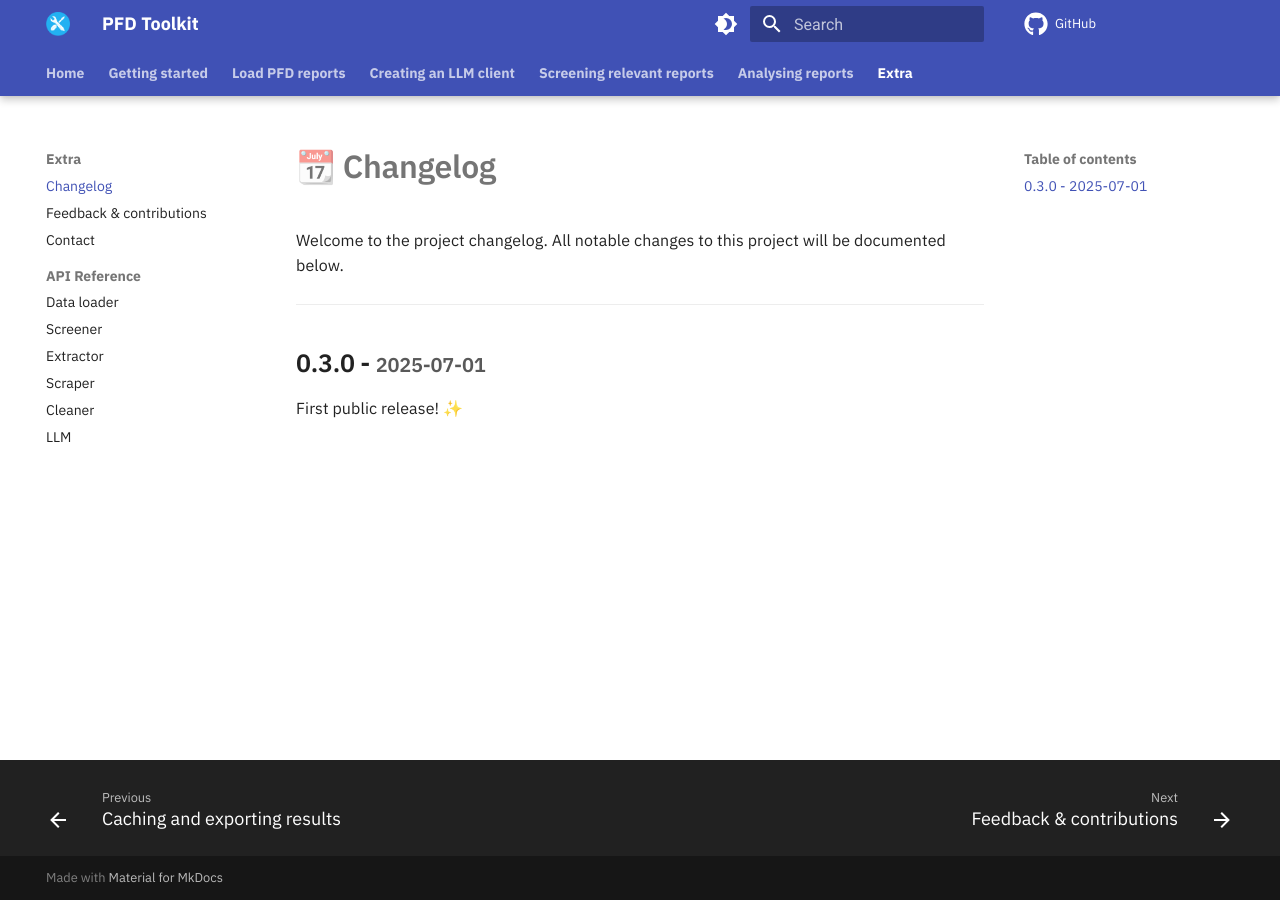
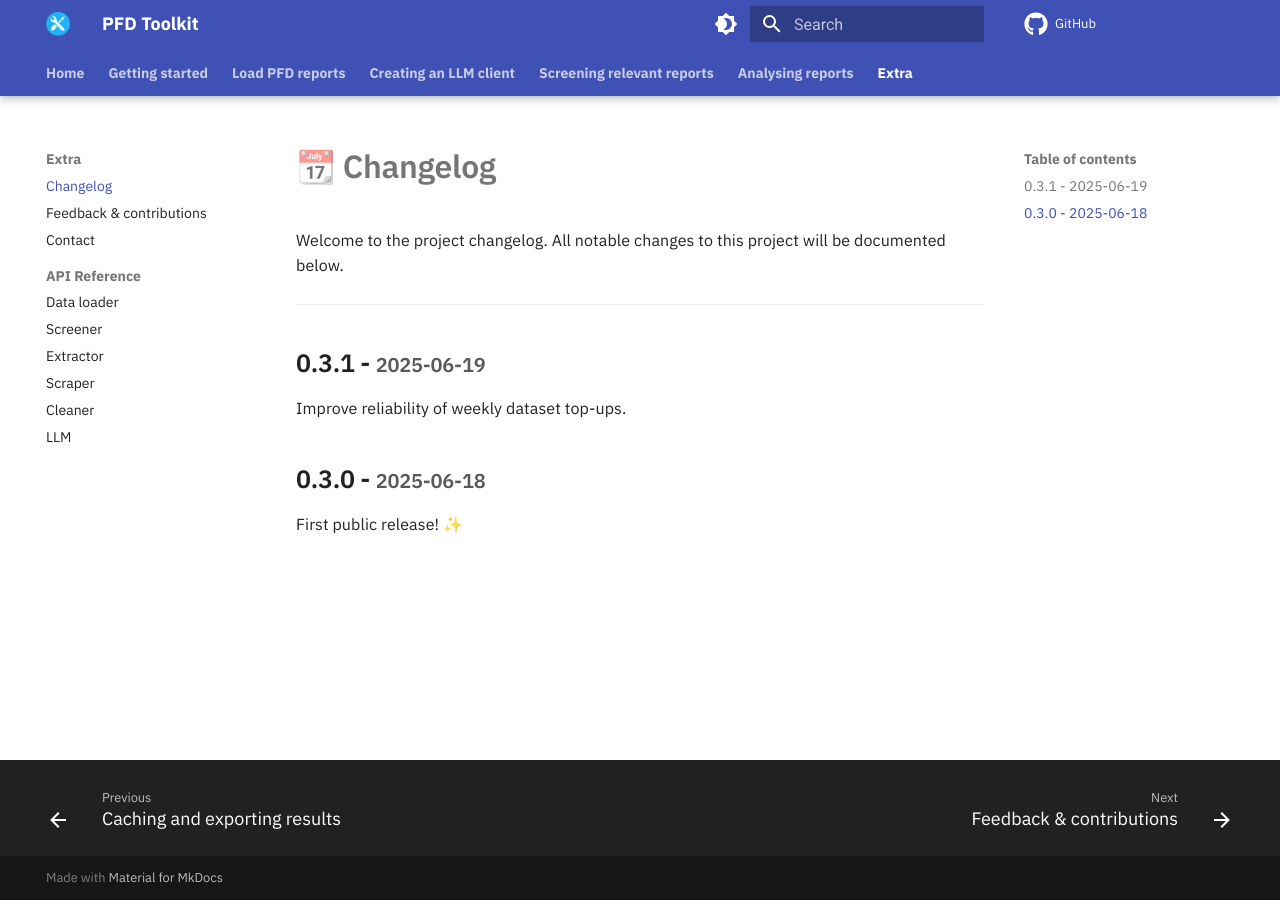
Before and after one commit to Sam-Osian/PFD-toolkit, an MkDocs documentation site: the page built from docs/changelog.md, in a window 1280 px wide. Built offline with MkDocs 1.6.1 and Material for MkDocs 9.7.7, drawn with Linux system fonts in a browser that asks for light colours; comment, search, counter and statistics services are not loaded.

Commit message:
Update changelog

```diff
--- a/docs/changelog.md
+++ b/docs/changelog.md
@@ -4,9 +4,14 @@ Welcome to the project changelog. All notable changes to this project will be do
 
 ---
 
-## 0.3.0 - <small>2025-07-01</small>
+## 0.3.1 - <small>2025-06-19</small>
+Improve reliability of weekly dataset top-ups.
 
+
+## 0.3.0 - <small>2025-06-18</small>
 First public release! ✨
+
+
 <!--
 ## [0.3.0] – 2025-07-01
 
```
